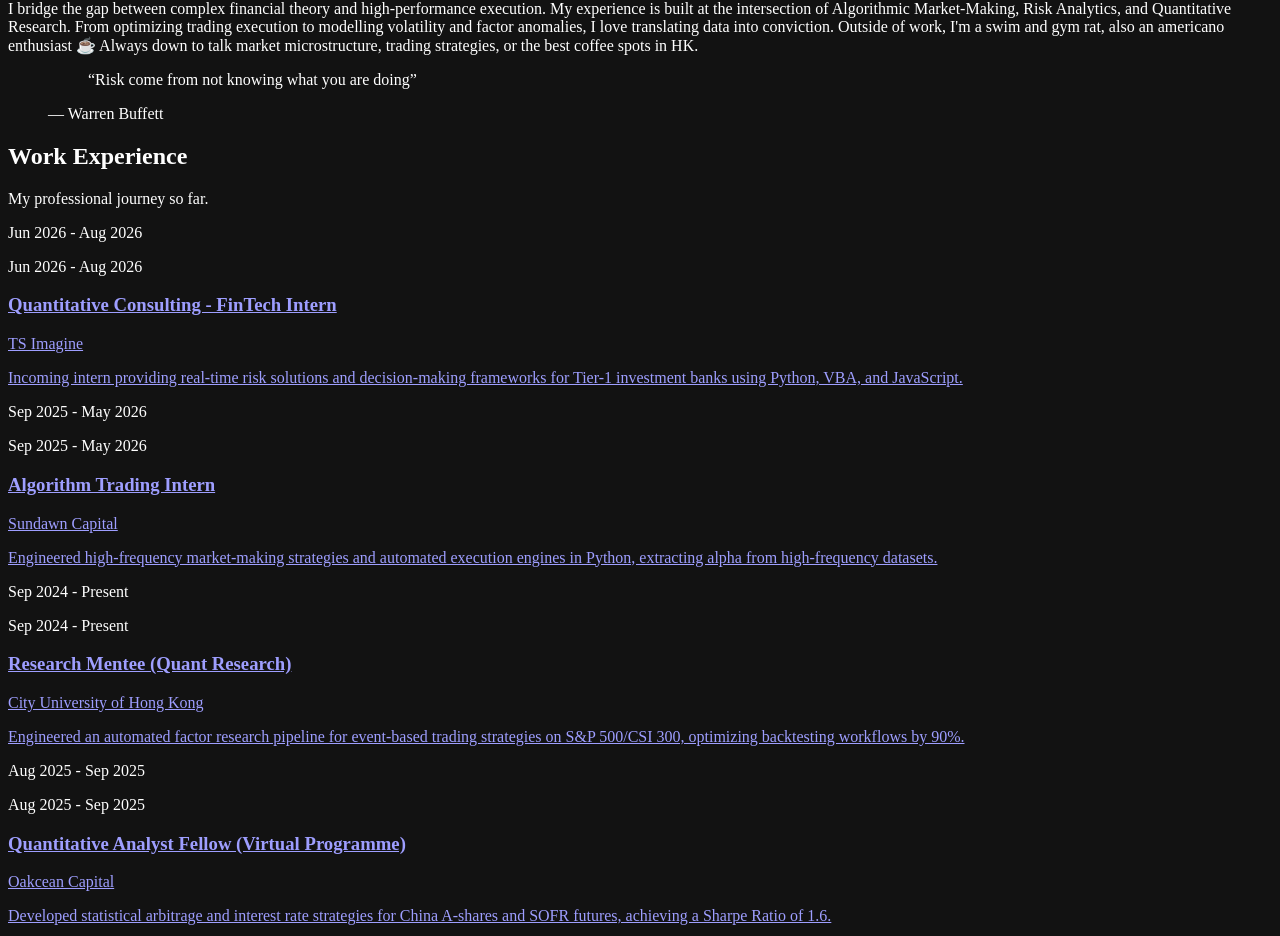
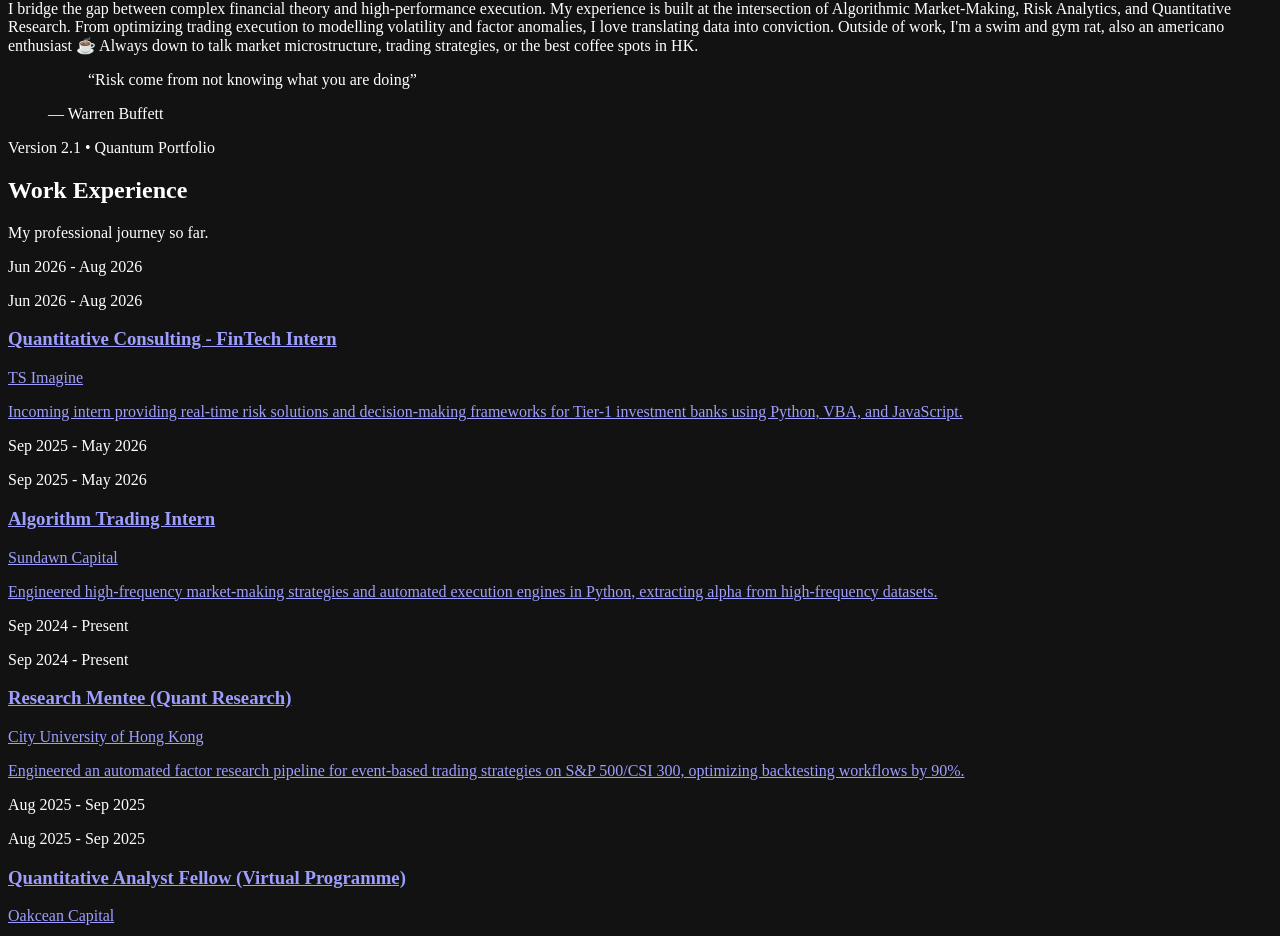
Before and after one commit to wcwong462/Portfolio-Website, a Next.js app: page / in a window 1280 px wide. Shown: the part 1092-2028 px from the top of the page. Built offline with nearby package versions, Linux system fonts and the light colour scheme.

Commit message:
Force deployment with verification text and complete data audit

```diff
--- a/src/components/sections/hero-section.tsx
+++ b/src/components/sections/hero-section.tsx
@@ -45,6 +45,9 @@
           </blockquote>
           <figcaption className="mt-2 text-xs md:text-sm text-muted-foreground">— Warren Buffett</figcaption>
         </figure>
+        <p className="mt-8 text-[10px] text-muted-foreground/30 uppercase tracking-widest">
+          Version 2.1 • Quantum Portfolio
+        </p>
       </div>
     </AnimatedSection>
   );
--- a/src/lib/data.ts
+++ b/src/lib/data.ts
@@ -6,7 +6,6 @@
   title: "Quantitative Finance & Computer Science",
   location: "Hong Kong",
   email: "wcwong462.samuel@gmail.com",
-  profilePicture: "/image/me.png",
   about:
     `I bridge the gap between complex financial theory and high-performance execution. My experience is built at the intersection of Algorithmic Market-Making, Risk Analytics, and Quantitative Research.
 From optimizing trading execution to modelling volatility and factor anomalies, I love translating data into conviction.
```
